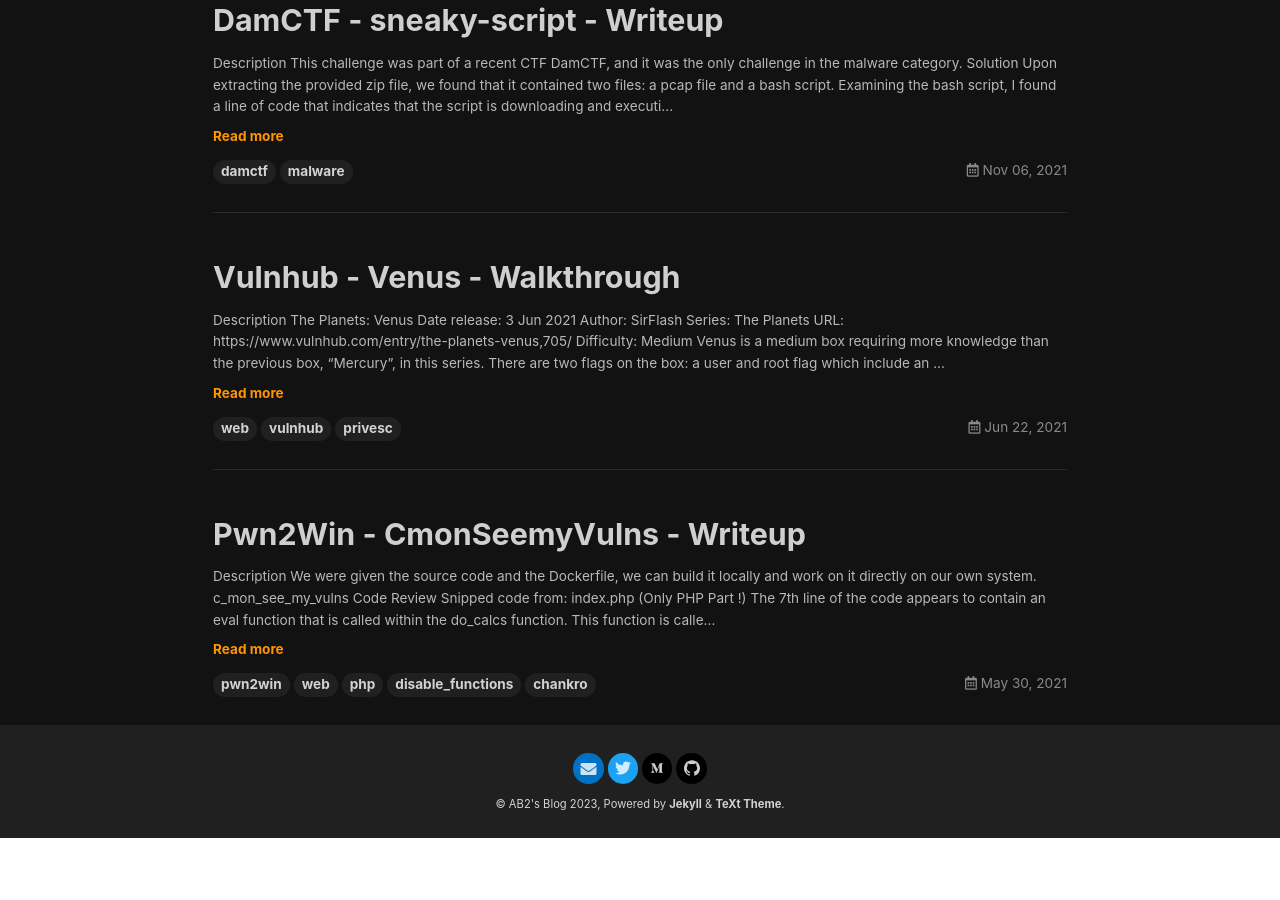
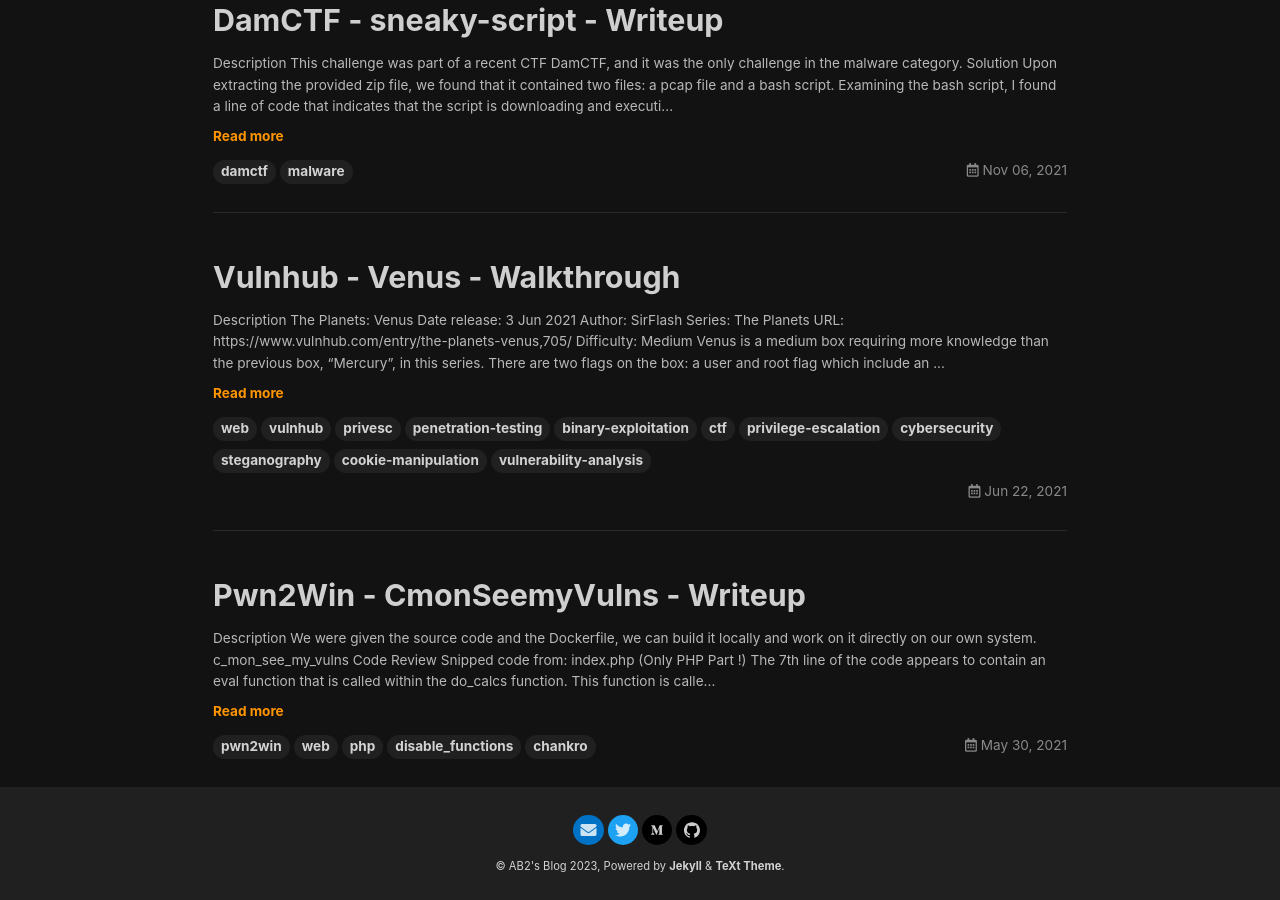
Before and after one commit to ab2pentest/ab2.github.io, a Jekyll site: the page built from index.html, in a window 1280 px wide and 900 px high, scrolled down 2651 px. Built offline with Jekyll 4.4.1, drawn with Linux system fonts in a browser that asks for light colours; nearby versions of some CDN libraries; the list of posts is cut into pages by our own code; before the commit the page ends 3489 px from its top, so only the background shows below that.

Commit message:
Update 2021-06-22-VulnHub-venus-walkthrough.md

```diff
--- a/_posts/2021-06-22-VulnHub-venus-walkthrough.md
+++ b/_posts/2021-06-22-VulnHub-venus-walkthrough.md
@@ -1,6 +1,6 @@
 ---
 title: Vulnhub - Venus - Walkthrough
-tags: web vulnhub privesc
+tags: web vulnhub privesc penetration-testing binary-exploitation ctf privilege-escalation cybersecurity steganography cookie-manipulation vulnerability-analysis
 ---
 
 # Description
```
